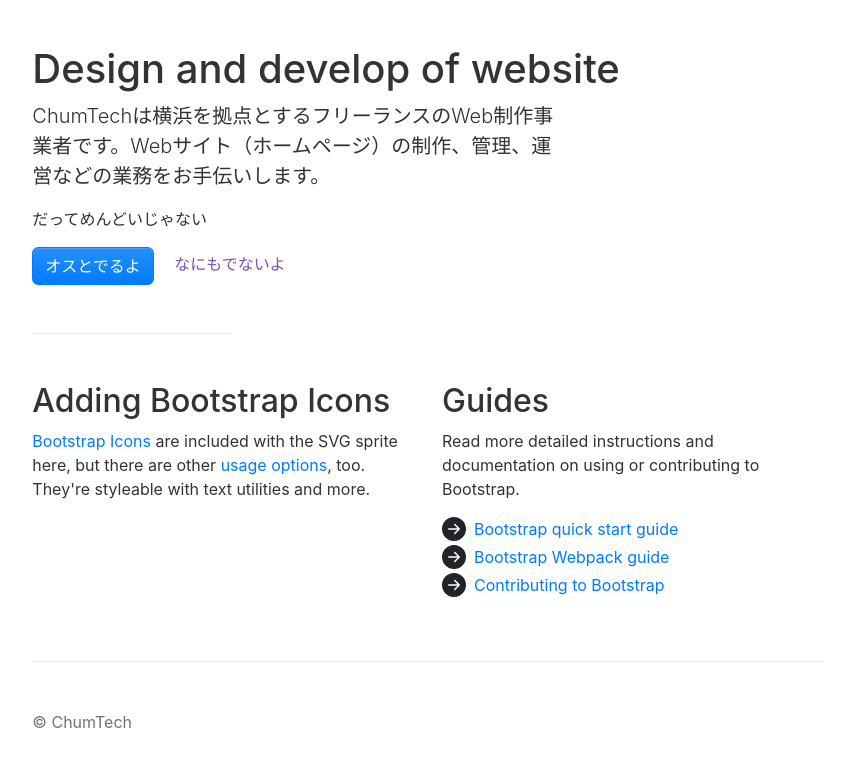
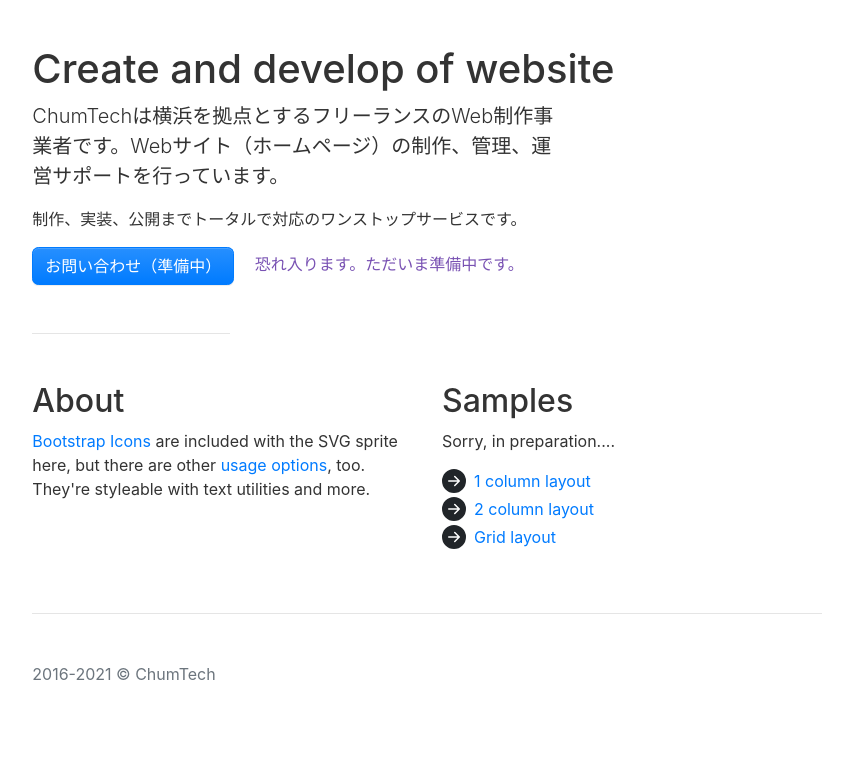
Before and after one commit to chum9625/bootstrap-chum9625-com, a website with bundled scripts: page index.html in a window 1280 px wide. Shown: the part 160-926 px from the top of the page, without its empty margins (213-1066 px from the left). Built offline with nearby package versions, Linux system fonts and the light colour scheme; files whose address does not match are found by name.

Commit message:
Update index.html

```diff
--- a/index.html
+++ b/index.html
@@ -10,7 +10,7 @@
       href="./assets/img/icons/favicon.ico"
       type="image/x-icon"
     />
-    <title>ChumTech | Design and develop of website</title>
+    <title>ChumTech | Create and develop of website</title>
   </head>
   <body>
     <div class="col-md-8 py-5 px-3 mx-auto">
@@ -29,12 +29,12 @@
         </h1>
       </header>
 
-      <h1>Design and develop of website</h1>
+      <h1>Create and develop of website</h1>
       <div class="col-lg-8 px-0">
         <p class="lead">
-          ChumTechは横浜を拠点とするフリーランスのWeb制作事業者です。Webサイト（ホームページ）の制作、管理、運営などの業務をお手伝いします。
+          ChumTechは横浜を拠点とするフリーランスのWeb制作事業者です。Webサイト（ホームページ）の制作、管理、運営サポートを行っています。
         </p>
-        <p>だってめんどいじゃない</p>
+        <p>制作、実装、公開までトータルで対応のワンストップサービスです。</p>
       </div>
 
       <button
@@ -43,9 +43,9 @@
         data-toggle="modal"
         data-target="#exampleModal"
       >
-        オスとでるよ
+        お問い合わせ（準備中）
       </button>
-      <a href="#" class="text-success">なにもでないよ</a>
+      <a href="#" class="text-success">恐れ入ります。ただいま準備中です。</a>
 
       <div
         class="modal fade"
@@ -91,7 +91,7 @@
 
       <div class="row">
         <div class="col-md-6">
-          <h2>Adding Bootstrap Icons</h2>
+          <h2>About</h2>
           <p>
             <a href="https://icons.getbootstrap.com">Bootstrap Icons</a> are
             included with the SVG sprite here, but there are other
@@ -99,14 +99,14 @@
             too. They're styleable with text utilities and more.
           </p>
 
-          <svg class="bi text-danger" width="32" height="32">
+          <svg class="bi text-dark" width="32" height="32">
             <use
-              xlink:href="node_modules/bootstrap-icons/bootstrap-icons.svg#heart-fill"
+              xlink:href="node_modules/bootstrap-icons/bootstrap-icons.svg#github"
             />
           </svg>
-          <svg class="bi text-dark" width="32" height="32">
+          <svg class="bi text-primary" width="32" height="32">
             <use
-              xlink:href="node_modules/bootstrap-icons/bootstrap-icons.svg#toggles"
+              xlink:href="node_modules/bootstrap-icons/bootstrap-icons.svg#twitter"
             />
           </svg>
           <svg class="bi text-primary" width="32" height="32">
@@ -117,29 +117,17 @@
         </div>
 
         <div class="col-md-6">
-          <h2>Guides</h2>
-          <p>
-            Read more detailed instructions and documentation on using or
-            contributing to Bootstrap.
-          </p>
+          <h2>Samples</h2>
+          <p>Sorry, in preparation....</p>
           <ul class="icon-list">
             <li>
-              <a
-                href="https://getbootstrap.com/docs/4.6/getting-started/introduction"
-                >Bootstrap quick start guide</a
-              >
+              <a href="#">1 column layout</a>
             </li>
             <li>
-              <a
-                href="https://getbootstrap.com/docs/4.6/getting-started/webpack"
-                >Bootstrap Webpack guide</a
-              >
+              <a href="#">2 column layout</a>
             </li>
             <li>
-              <a
-                href="https://getbootstrap.com/docs/4.6/getting-started/build-tools"
-                >Contributing to Bootstrap</a
-              >
+              <a href="#">Grid layout</a>
             </li>
           </ul>
         </div>
@@ -147,7 +135,7 @@
 
       <hr class="my-5" />
 
-      <p class="text-muted">© ChumTech</p>
+      <p class="text-muted">2016-2021 © ChumTech</p>
     </div>
 
     <script src="node_modules/jquery/dist/jquery.slim.min.js"></script>
```
